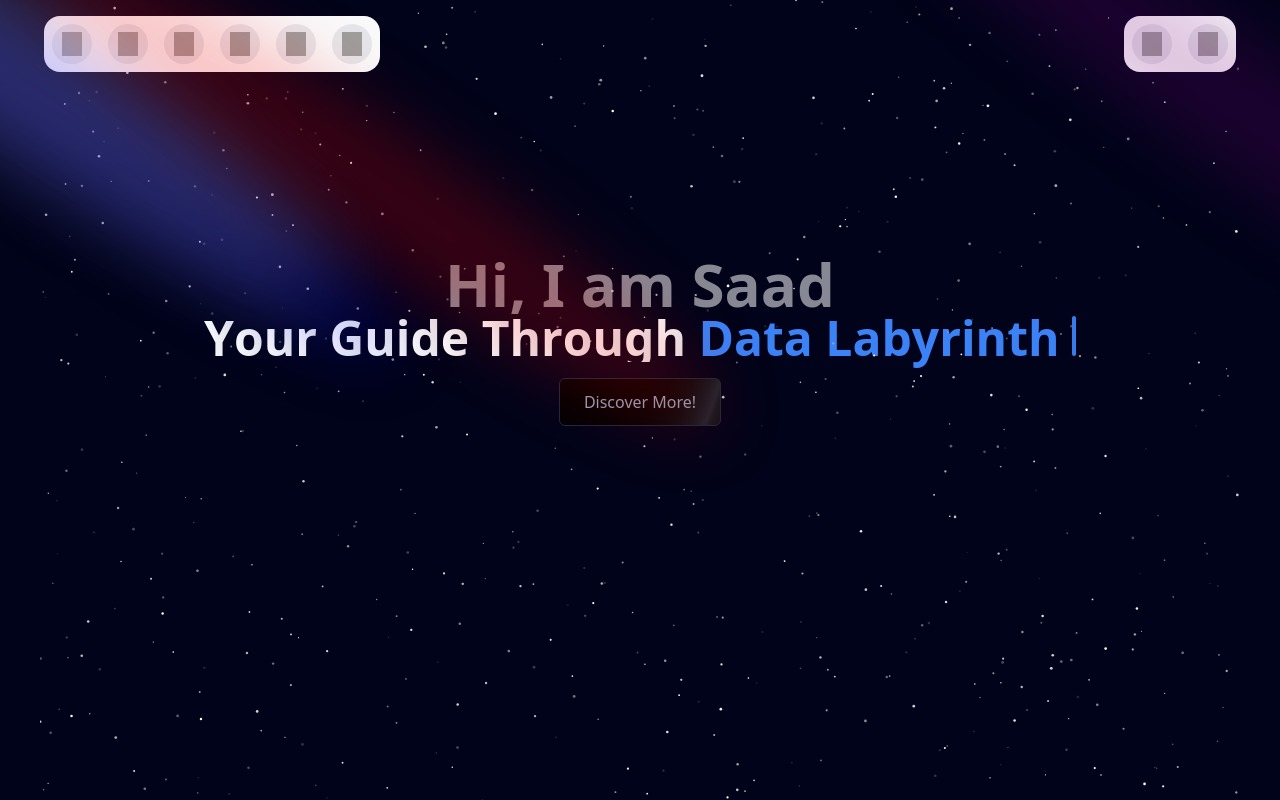
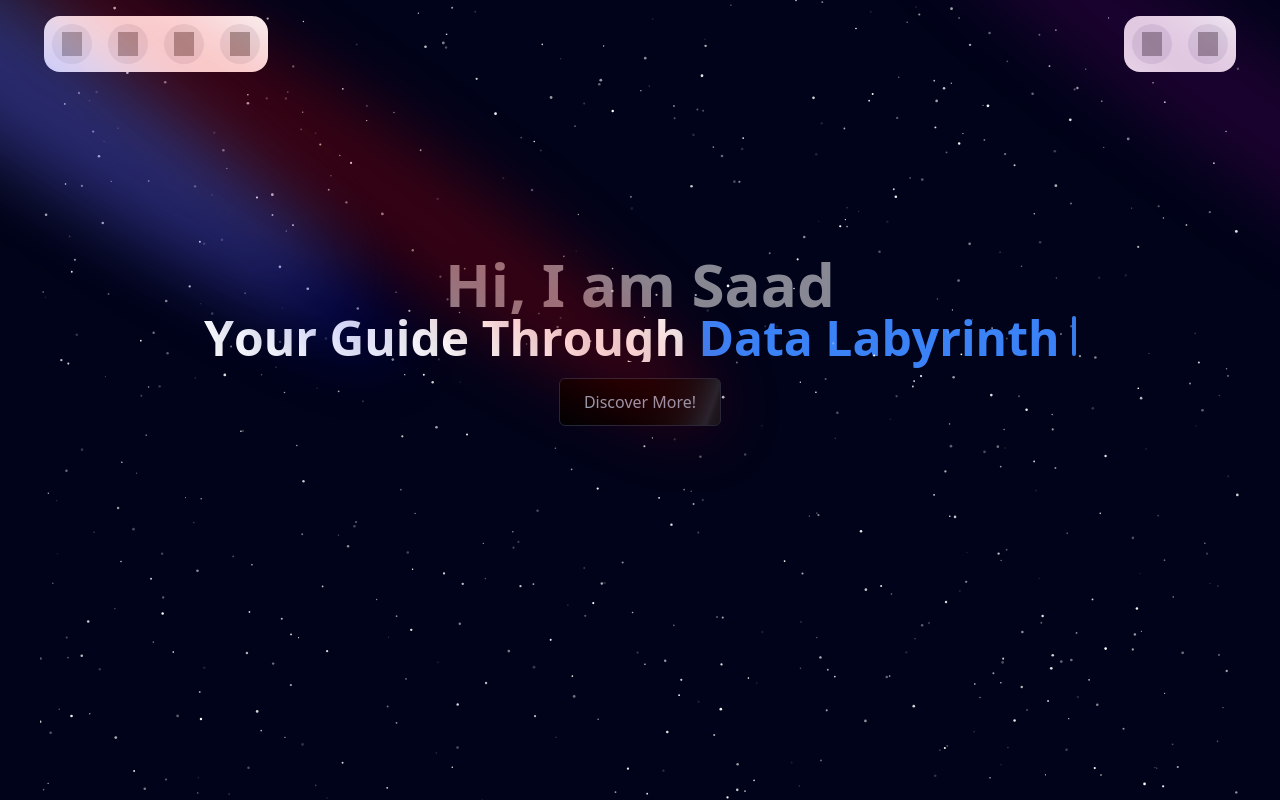
Before and after one commit to saadsalmanakram/mysite, a Next.js app: page / in a window 1280 px wide. Built offline with nearby package versions, Linux system fonts and the light colour scheme; grey boxes are pictures that could not be loaded.

Commit message:
Update Hero.tsx

```diff
--- a/components/Hero.tsx
+++ b/components/Hero.tsx
@@ -96,20 +96,6 @@ const Hero = () => {
       href: "/projects", // Adjusted for projects link
     },
     {
-      title: "My Skills",
-      icon: (
-        <Image
-          src="https://www.svgrepo.com/show/525812/code-file.svg"
-          alt="My Skills"
-          width={24}
-          height={24}
-          className="w-6 h-6"
-        />
-      ),
-      href: "https://www.linkedin.com/in/saadsalmanakram/",
-      target: "_blank"
-    },
-    {
       title: "Publications",
       icon: (
         <Image
@@ -129,20 +115,6 @@ const Hero = () => {
         <Image
           src="https://www.svgrepo.com/show/525762/chat-round-like.svg"
           alt="About me"
-          width={24}
-          height={24}
-          className="w-6 h-6"
-        />
-      ),
-      href: "https://www.linkedin.com/in/saadsalmanakram/",
-      target: "_blank"
-    },
-    {
-      title: "Contact me",
-      icon: (
-        <Image
-          src="https://www.svgrepo.com/show/422037/contact.svg"
-          alt="Contact me"
           width={24}
           height={24}
           className="w-6 h-6"
```
